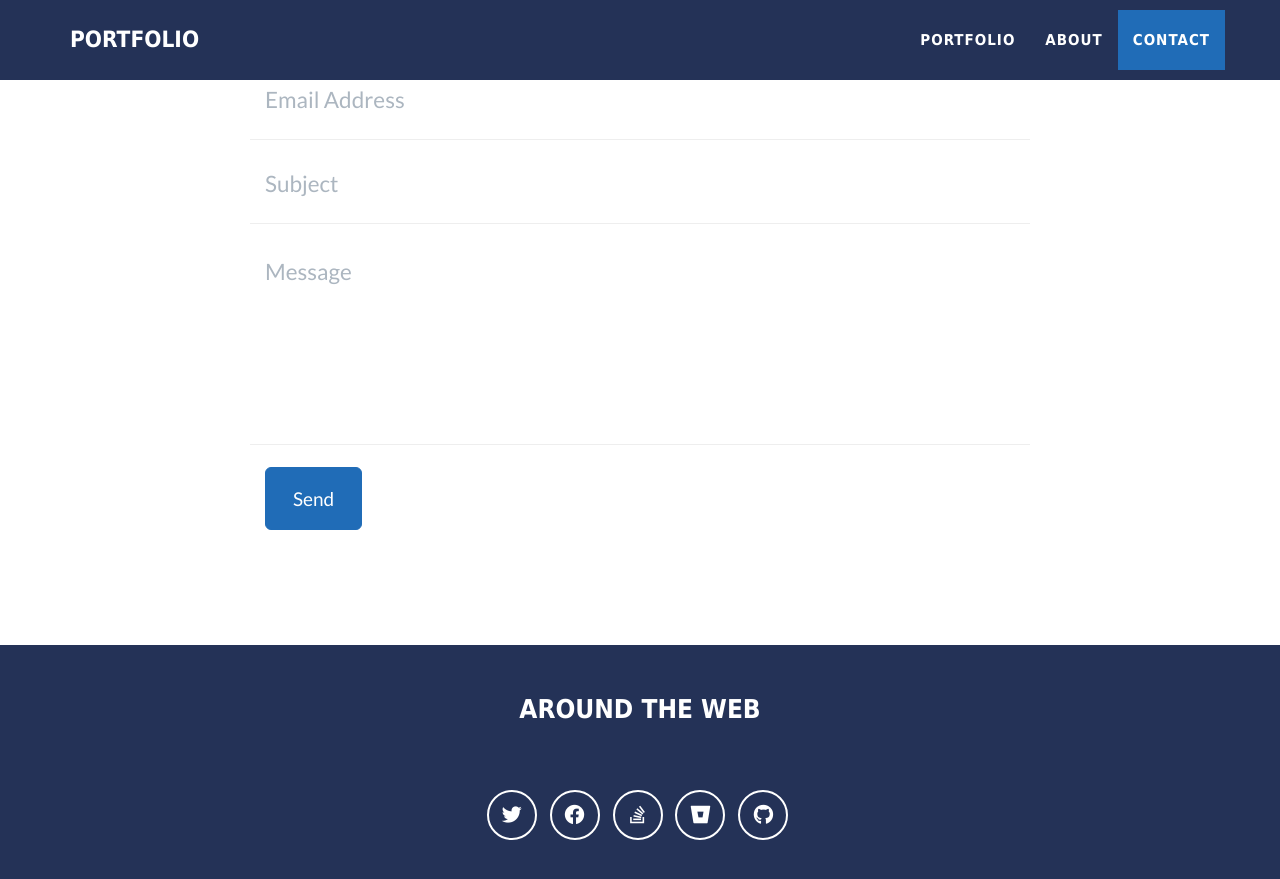
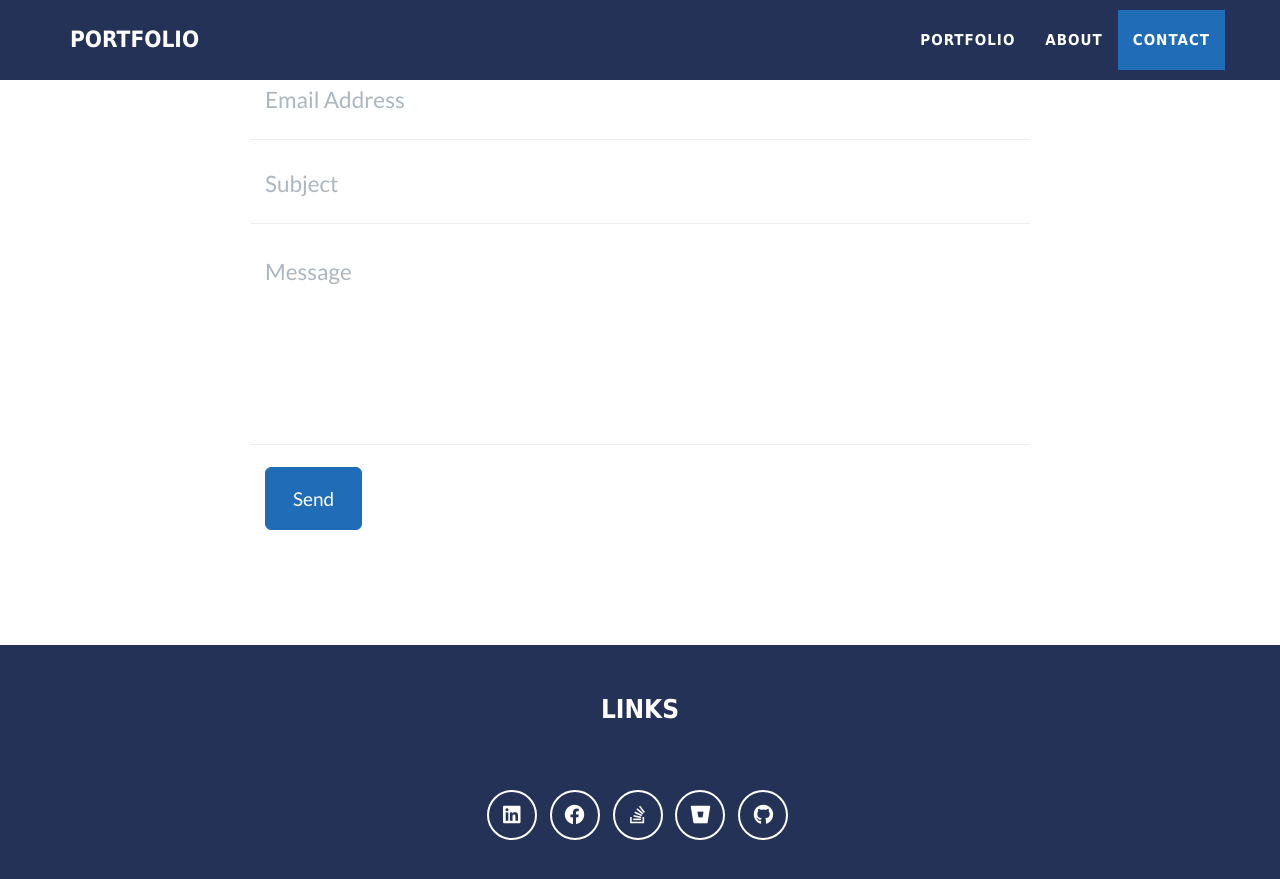
Before and after one commit to Kelly-Portfolio/Kelly-Portfolio.github.io, a Jekyll site: the page built from _posts/2014-07-18-project-1.markdown, in a window 1280 px wide and 900 px high, scrolled down 2162 px. Shown: the top 879 px of the window. Built offline with Jekyll 4.4.1, drawn with Linux system fonts in a browser that asks for light colours.

Commit message:
Update _config.yml

```diff
--- a/_config.yml
+++ b/_config.yml
@@ -38,13 +38,13 @@ color:
 footer:
   copyright: Dr. Henry Jekyll
   location: Location
-  social: Around the Web
+  social: Links
   credits: Credits
 
 # Social networks usernames (many more available: google-plus, flickr, dribbble, pinterest, instagram, tumblr, linkedin, etc.)
 social:
-  - title: twitter
-    url: http://twitter.com/jekyllrb
+  - title: linkedin
+    url: https://www.linkedin.com/in/kelly-xu-designer/
   - title: facebook
     url:
   - title: stack-overflow
```
